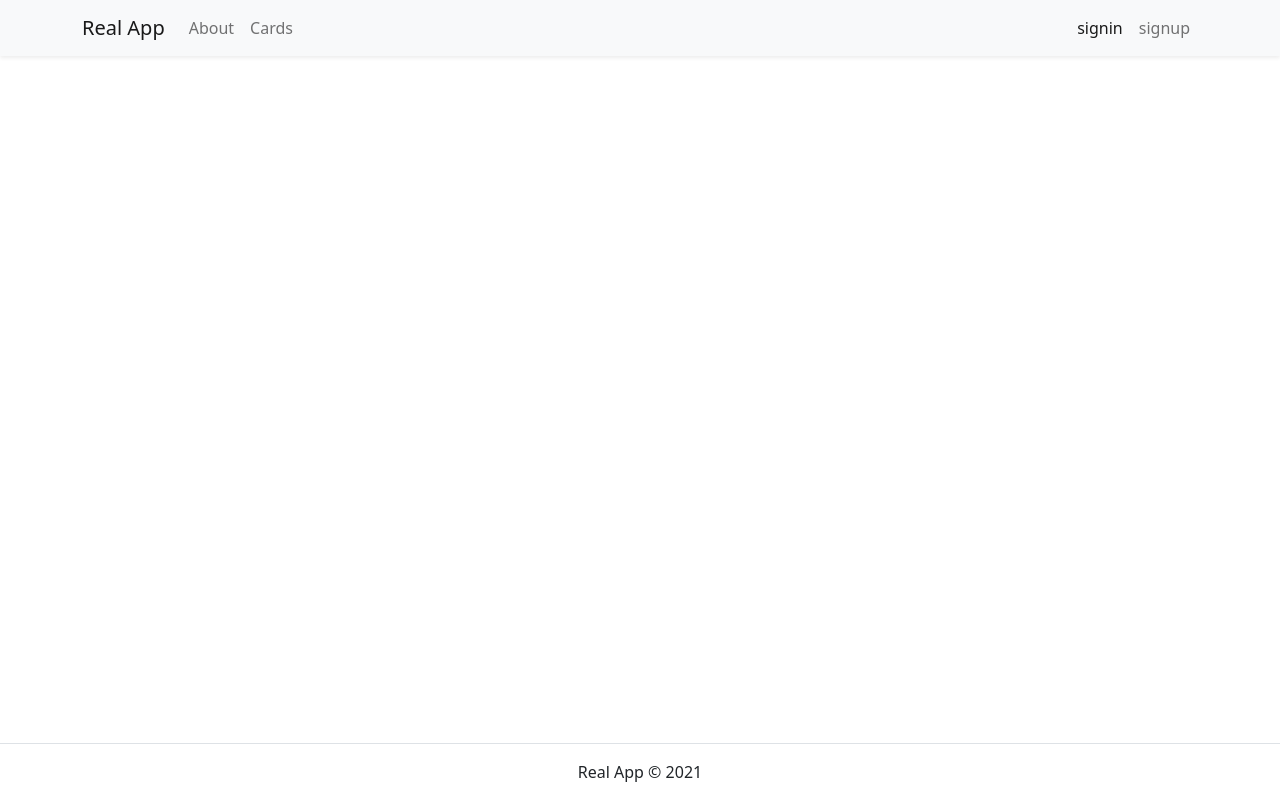
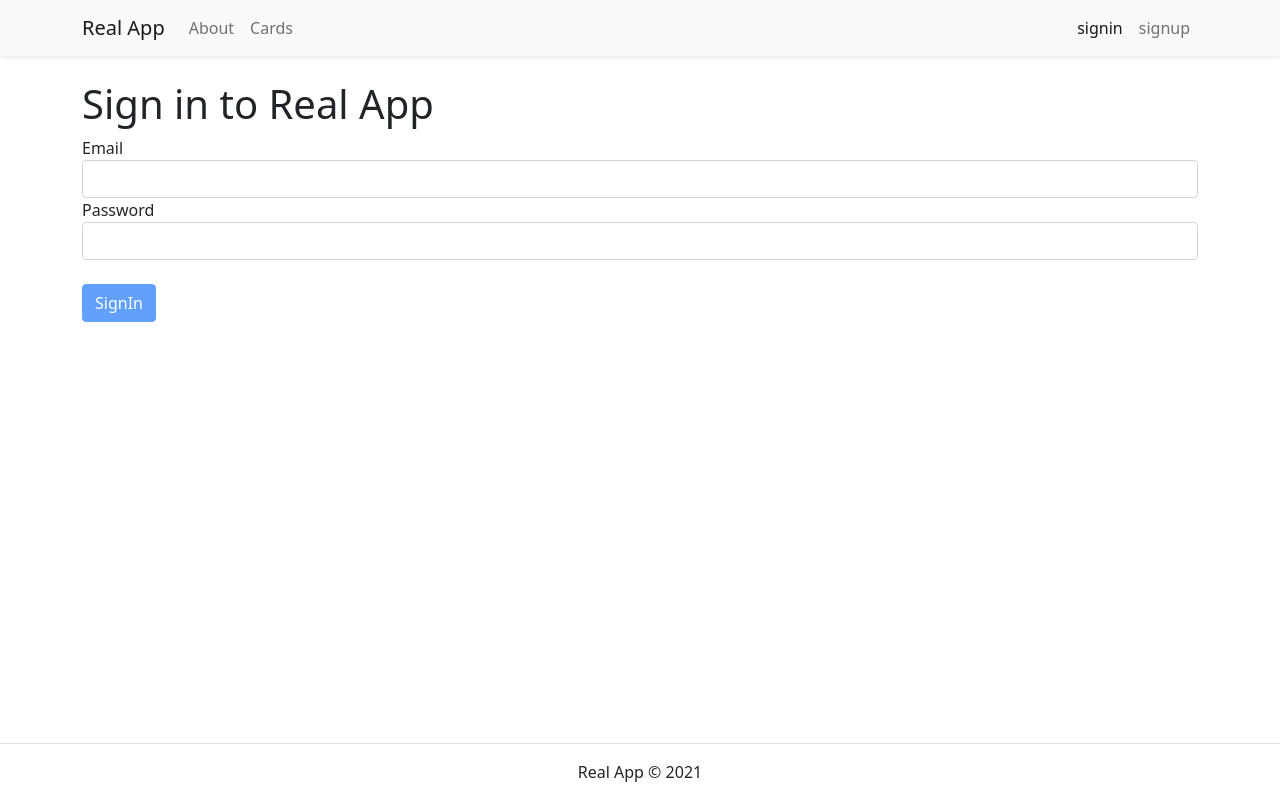
Before and after one commit to taltyomkin/W060920E-real-app, a React (Create React App) app: page /signin in a window 1280 px wide. Built offline with nearby package versions, Linux system fonts and the light colour scheme.

Commit message:
update signIn component & logout button

```diff
--- a/package.json
+++ b/package.json
@@ -10,6 +10,7 @@
     "axios": "^0.22.0",
     "bootstrap": "^5.1.1",
     "joi-browser": "^13.4.0",
+    "jwt-decode": "^3.1.2",
     "react": "^17.0.2",
     "react-dom": "^17.0.2",
     "react-router-dom": "^5.3.0",
--- a/src/App.js
+++ b/src/App.js
@@ -1,22 +1,40 @@
+import React, {Component} from 'react';
 import './App.css';
 import NavBar from './component/NavBar';
 import Footer from './component/Footer';
 import About from './component/About';
 import Home from './component/Home';
 import SignUp from './component/SignUp';
+import SignIn from './component/SignIn';
 import {Switch, Route} from 'react-router-dom';
 import {ToastContainer} from 'react-toastify';
 import 'react-toastify/dist/ReactToastify.css';
-function App() {
+import userService from './services/userService';
+import Logout from './component/Logout';
+
+
+class App extends Component {
+
+  state = {}
+
+  componentDidMount(){
+    const user  = userService.getCurrentUser();
+    this.setState({user});
+  }
+
+  render(){
+    const {user} = this.state;
     return (
       <div className="d-flex flex-column min-vh-100">
         <ToastContainer />
         <header>
-        <NavBar />
+          <NavBar user={user} />
         </header>
         <main className='container-fluid flex-fill'>
           <Switch>
+            <Route path='/logout' component={Logout} />
             <Route path='/signup' component={SignUp} />
+            <Route path='/signin' component={SignIn} />
             <Route path='/about' component={About} />
             <Route path='/' exact component={Home} />
           </Switch>
@@ -27,5 +45,7 @@ function App() {
     </div>
     );
   }
+}
+
 
 export default App;
--- /dev/null
+++ b/src/component/Logout.js
@@ -0,0 +1,15 @@
+import React, { Component } from 'react';
+import userService from '../services/userService';
+
+class Logout extends Component {
+
+componentDidMount(){
+    userService.logout();
+    window.location = '/'
+}
+    render() {
+        return  null;
+    }
+}
+
+export default Logout;
--- a/src/component/NavBar.js
+++ b/src/component/NavBar.js
@@ -7,6 +7,7 @@ class NavBar extends Component {
         this.state = {  }
     }
     render() {
+      const {user} = this.props;
         return (
             <nav className="navbar navbar-expand-lg navbar-light bg-light shadow-sm">
                 <div className="container">
@@ -24,12 +25,23 @@ class NavBar extends Component {
                       </li>
                     </ul>
                     <ul className="navbar-nav ml-auto">
-                      <li className="nav-item">
-                        <NavLink className="nav-link" aria-current="page" to="/signin">signin</NavLink>
-                      </li>
-                      <li className="nav-item">
-                        <NavLink className="nav-link" to="signup">signup</NavLink>
-                      </li>
+                      {!user && (
+                        <>
+                          <li className="nav-item">
+                          <NavLink className="nav-link" aria-current="page" to="/signin">signin</NavLink>
+                          </li>
+                          <li className="nav-item">
+                            <NavLink className="nav-link" to="/signup">signup</NavLink>
+                          </li>
+                        </>
+                      )}
+                      {user && (
+                        <>
+                          <li className="nav-item">
+                            <NavLink className="nav-link" to="/logout">Logout</NavLink>
+                          </li>
+                        </>
+                      )}
                     </ul>
                   </div>
                 </div>
@@ -38,4 +50,5 @@ class NavBar extends Component {
     }
 }
 
+
 export default NavBar;
--- /dev/null
+++ b/src/component/SignIn.js
@@ -0,0 +1,56 @@
+import React from 'react';
+import Joi from 'joi-browser';
+import Form from './common/Form';
+import PageHeader from './common/PageHeader';
+import userService from '../services/userService';
+
+class SignIn extends Form {
+    state = {
+        data: {
+            email:'',
+            password:'',
+        },
+        errors:{},
+    }
+
+    schema = {
+        email: Joi.string().required().email().label('Email'),
+        password: Joi.string().required().min(6).label('Password'),
+    }
+
+    async doSubmit() {
+        const {email, password} = this.state.data;
+        try{
+            await userService.login(email, password);
+            window.location = '/';
+        } catch (error) {
+            console.log(error);
+            if(error.response && error.response.status === 400){
+                this.setState({errors: {email: error.respons.data}})
+            }
+            }
+
+    }
+
+
+
+    render() {
+        return(
+            <div className='container'>
+                <PageHeader title={'Sign in to Real App'} />
+            <div className='row'>
+                <div className='col-12'>
+                    <form onSubmit={this.handleSubmit} autoComplete='off'>
+                        {this.renderInput('email', 'Email', 'email')}
+                        {this.renderInput('password', 'Password', 'password')}
+                        {this.renderButton('SignIn')}
+                    </form>
+                </div>
+            </div>
+            </div>
+        );
+    }
+}
+
+
+export default SignIn;
--- a/src/component/SignUp.js
+++ b/src/component/SignUp.js
@@ -31,7 +31,7 @@ class SignUp extends Form {
         try{
             await http.post(`${apiUrl}/users`, data);
             toast('welcome to my app good job!!!');
-            history.replace('/');
+            history.replace('/signin');
         } catch(error){
             console.log(error.response.data);
             this.setState({
--- a/src/services/httpService.js
+++ b/src/services/httpService.js
@@ -1,5 +1,8 @@
 import axios from "axios";
 import { toast } from "react-toastify";
+import userService from "./userService";
+
+axios.defaults.headers.common['x-auth-token'] = userService.getJwt();
 
 axios.interceptors.response.use(null, error => {
     const expectedError = error.response && error.response.status >= 403;
--- /dev/null
+++ b/src/services/userService.js
@@ -0,0 +1,35 @@
+import http from './httpService';
+import {apiUrl} from '../config.json';
+import jwtDecode from 'jwt-decode';
+
+const tokenKey = 'token';
+
+export function getJwt() {
+    return localStorage.getItem(tokenKey);
+}
+
+export function logout() {
+    localStorage.removeItem(tokenKey);
+}
+
+export function getCurrentUser() {
+    try{
+        const jwt = localStorage.getItem(tokenKey);
+        return jwtDecode(jwt);
+    } catch (error){
+        return null;
+    }
+}
+
+
+export async function login(email, password) {
+   const {data} = await http.post(`${apiUrl}/auth`, {email, password});
+   localStorage.setItem(tokenKey, data.token);
+}
+
+export default {
+    login,
+    getCurrentUser,
+    logout,
+    getJwt,
+}
```
Also changed, not shown: 1 other file (tests, documents, lock files or other folders). Lines whose indentation alone changed are shown as unchanged.
